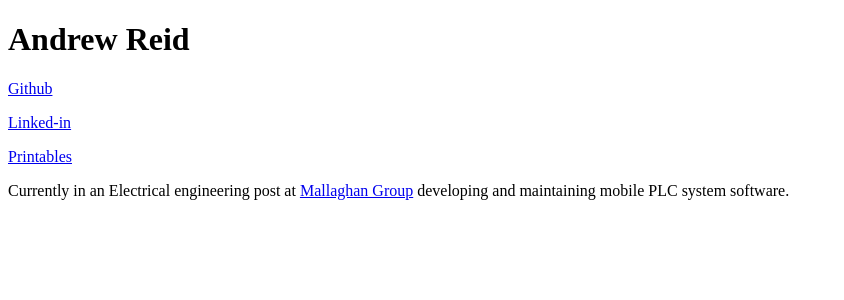
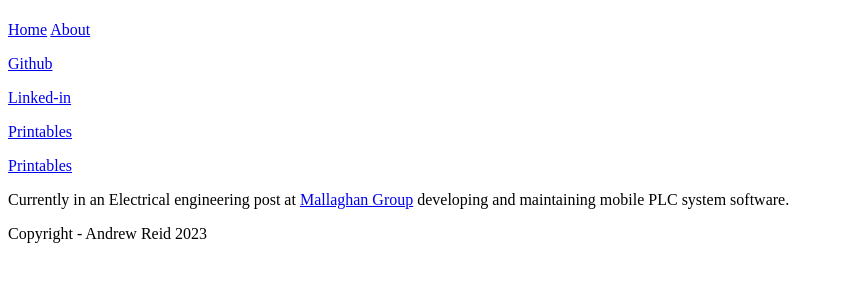
Before and after one commit to andyrobreid/portfolio, a SvelteKit app: page / in a window 1280 px wide. Shown: the top 300 px of the page, without its empty margins (0-844 px from the left). Built offline with nearby package versions, Linux system fonts and the light colour scheme.

Commit message:
Adding layout

```diff
--- /dev/null
+++ b/src/lib/Footer.svelte
@@ -0,0 +1,5 @@
+<script>
+    let year = 2023
+</script>
+
+<p>Copyright - Andrew Reid {year}</p>
--- /dev/null
+++ b/src/lib/Header.svelte
@@ -0,0 +1,12 @@
+<script>
+    export let title = ''
+</script>
+
+
+<title>Andrew Reid - {title}</title>
+<h1>{title}</h1>
+
+<nav>
+    <a href="/">Home</a>
+    <a href="/about">About</a>
+</nav>
--- /dev/null
+++ b/src/lib/Links.svelte
@@ -0,0 +1,5 @@
+
+<p><a href="https://github.com/andyrobreid">Github</a></p>
+<p><a href="https://www.linkedin.com/in/andrew-reid-879450189">Linked-in</a></p>
+<p><a href="https://www.printables.com/@made_for_making_5664">Printables</a></p>
+<p><a href="https://www.printables.com/@made_for_making_5664">Printables</a></p>
--- /dev/null
+++ b/src/routes/+layout.svelte
@@ -0,0 +1,10 @@
+<script>
+	import Footer from "$lib/Footer.svelte";
+    import Header from "$lib/Header.svelte";
+</script>
+
+<Header/>
+
+<slot></slot>
+
+<Footer/>
--- a/src/routes/+page.svelte
+++ b/src/routes/+page.svelte
@@ -1,12 +1,10 @@
 <script>
+	import Links from "$lib/Links.svelte";
+
     let title = 'Andrew Reid - Portfolio'
 </script>
 
-<title>{title}</title>
-<h1>Andrew Reid</h1>
 
-<p><a href="https://github.com/andyrobreid">Github</a></p>
-<p><a href="https://www.linkedin.com/in/andrew-reid-879450189">Linked-in</a></p>
-<p><a href="https://www.printables.com/@made_for_making_5664">Printables</a></p>
+<Links/>
 
 <p>Currently in an Electrical engineering post at <a href="https://mallaghangse.com/">Mallaghan Group</a> developing and maintaining mobile PLC system software.</p>
```
Also changed, not shown: src/routes/about/+page.svelte (added).
